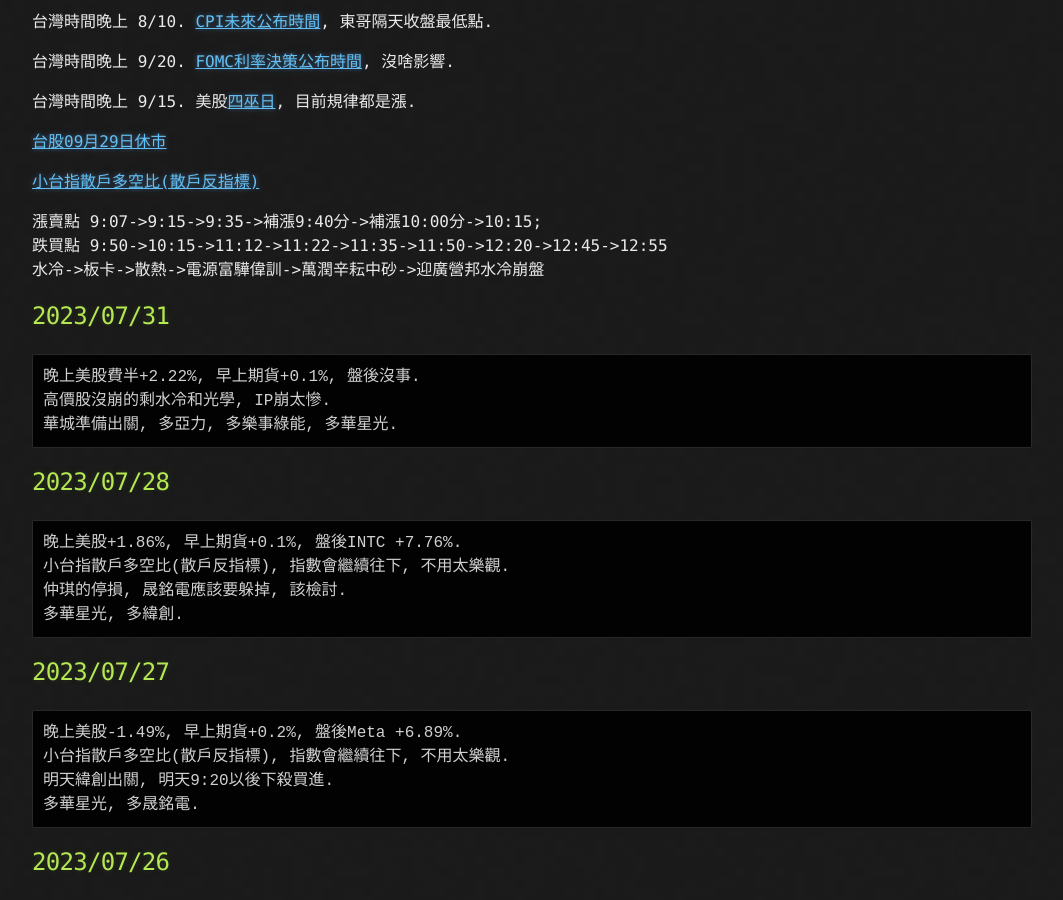
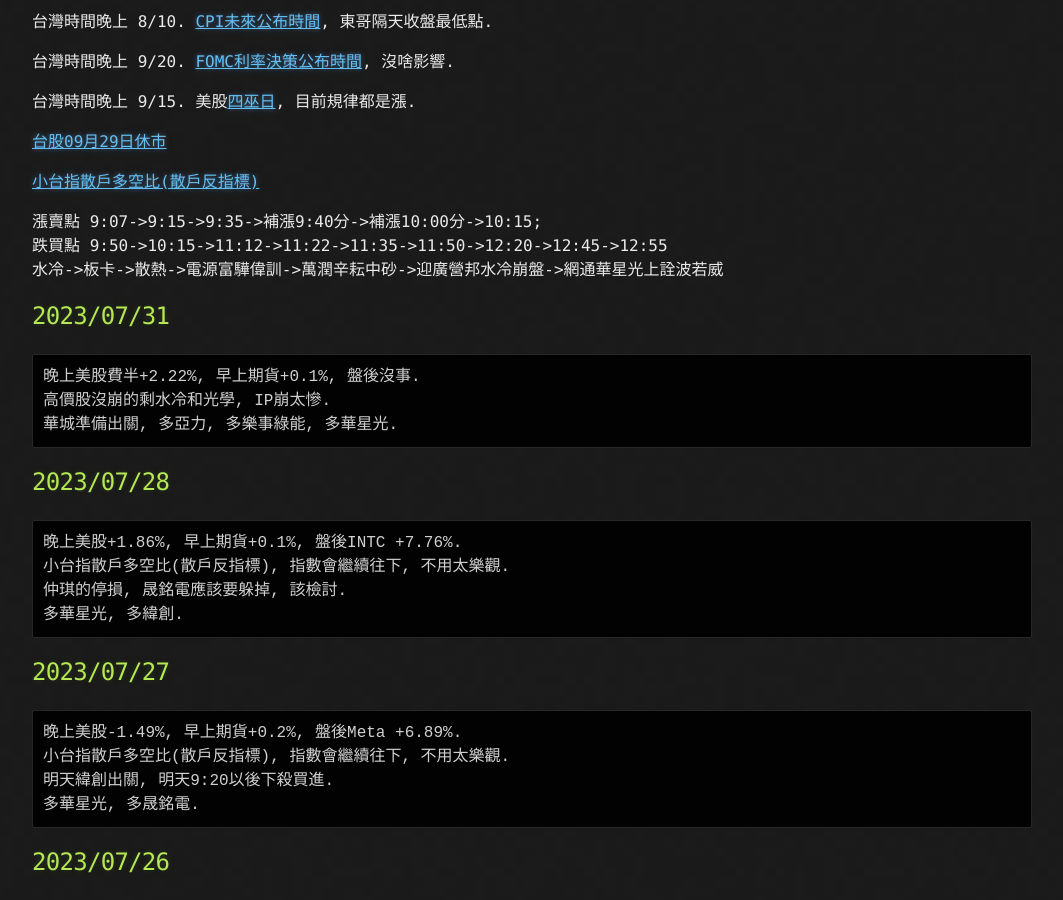
Before and after one commit to lepg5487/Stock_God, a Jekyll site: the page built from index.md, in a window 1280 px wide and 900 px high, scrolled down 328 px. Shown: the whole window, without its empty margins (108-1171 px from the left). Built offline with Jekyll 4.4.1, drawn with Linux system fonts in a browser that asks for light colours; our own code applies the rules of GitHub Pages for plain Markdown files.

Commit message:
Update index.md

````diff
--- a/index.md
+++ b/index.md
@@ -18,7 +18,7 @@
 
 漲賣點 9:07->9:15->9:35->補漲9:40分->補漲10:00分->10:15;
 跌買點 9:50->10:15->11:12->11:22->11:35->11:50->12:20->12:45->12:55
-水冷->板卡->散熱->電源富驊偉訓->萬潤辛耘中砂->迎廣營邦水冷崩盤
+水冷->板卡->散熱->電源富驊偉訓->萬潤辛耘中砂->迎廣營邦水冷崩盤->網通華星光上詮波若威
 
 ## 2023/07/31
 ```
````
